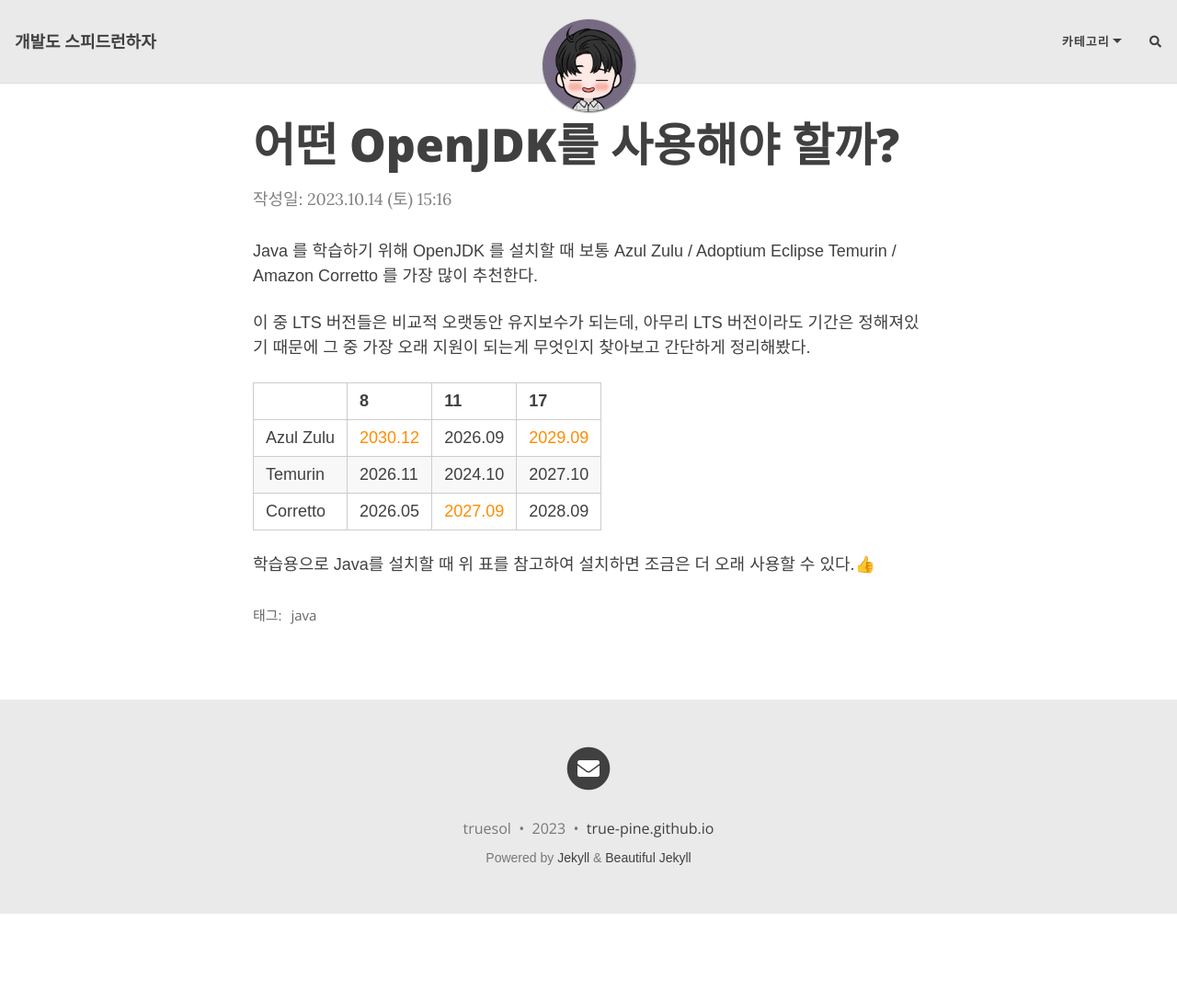
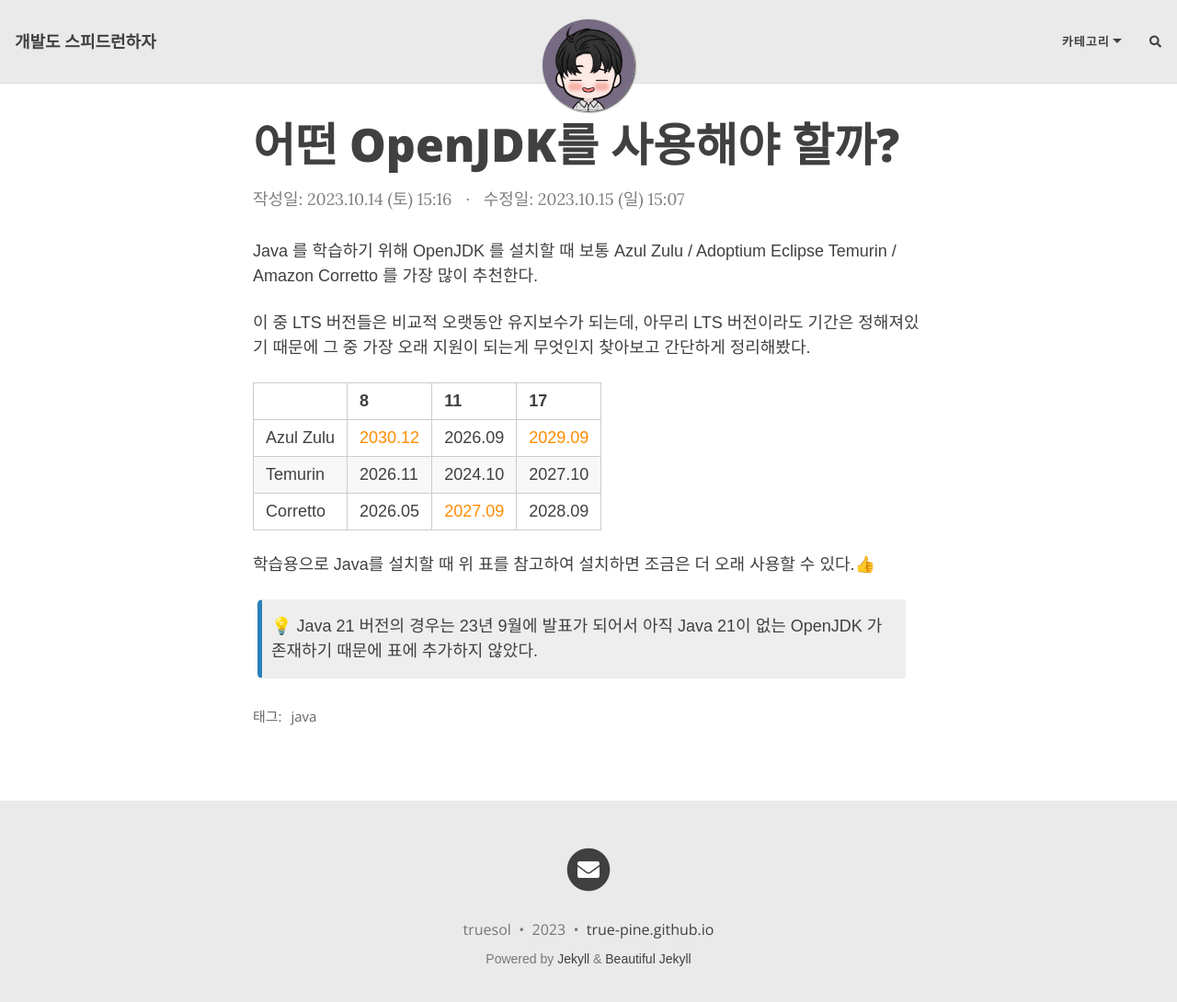
Before and after one commit to true-pine/true-pine.github.io, a Jekyll site: the page built from _posts/java/2023-10-14-2.md, in a window 1280 px wide and 1104 px high. Shown: the top 1090 px of the window at 92% size. Built offline with Jekyll 4.4.1, drawn with Linux system fonts in a browser that asks for light colours; nearby versions of some CDN libraries; comment, search, counter and statistics services are not loaded.

Commit message:
Update: post 수정

```diff
--- a/_posts/java/2023-10-14-2.md
+++ b/_posts/java/2023-10-14-2.md
@@ -4,6 +4,7 @@
 categories: [java]
 tags: [java]
 created-time: "15:16"
+last-updated: 2023-10-15 15:07
 ---
 Java 를 학습하기 위해 OpenJDK 를 설치할 때 보통 Azul Zulu / Adoptium Eclipse Temurin / Amazon Corretto 를 가장 많이 추천한다.
 
@@ -16,3 +17,6 @@
 | Corretto | 2026.05 | <span style="color: darkorange">2027.09</span> | 2028.09 |
 
 학습용으로 Java를 설치할 때 위 표를 참고하여 설치하면 조금은 더 오래 사용할 수 있다.👍
+
+{: .box-note}
+💡 Java 21 버전의 경우는 23년 9월에 발표가 되어서 아직 Java 21이 없는 OpenJDK 가 존재하기 때문에 표에 추가하지 않았다.
```
